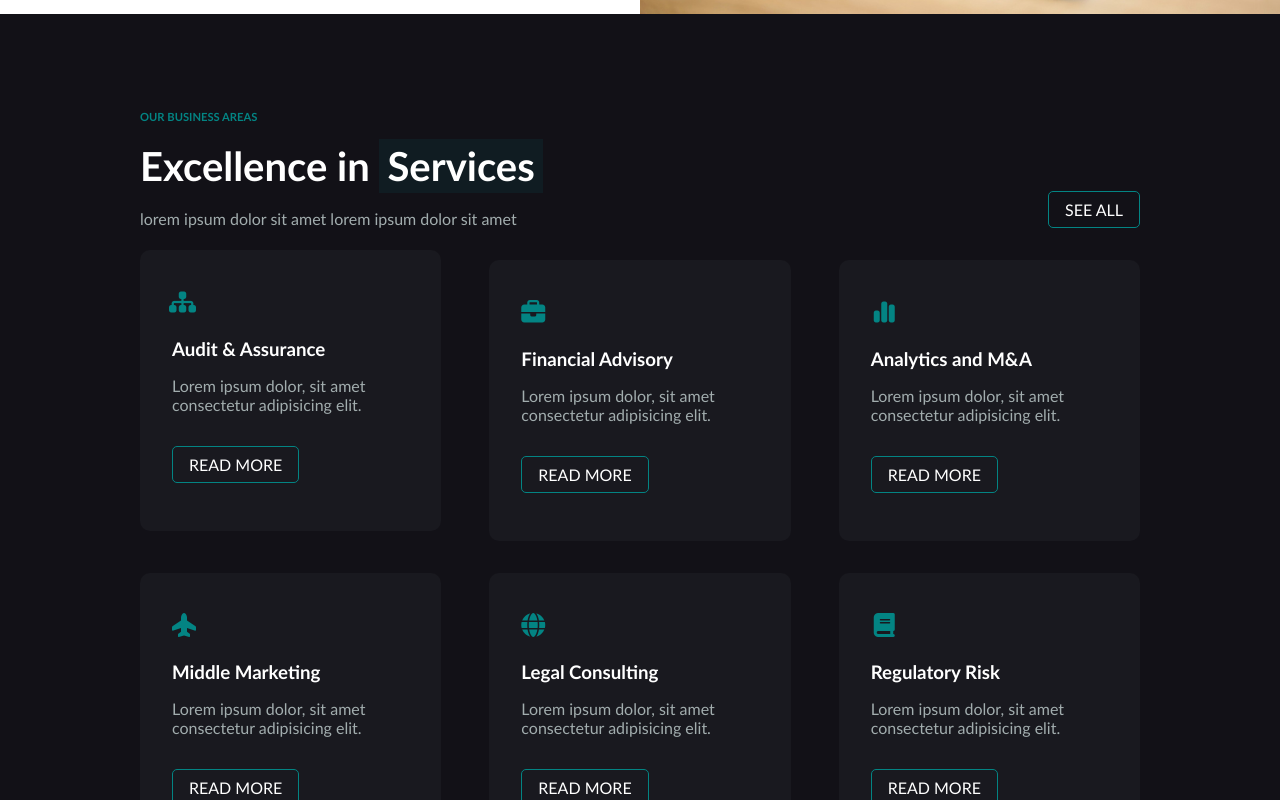
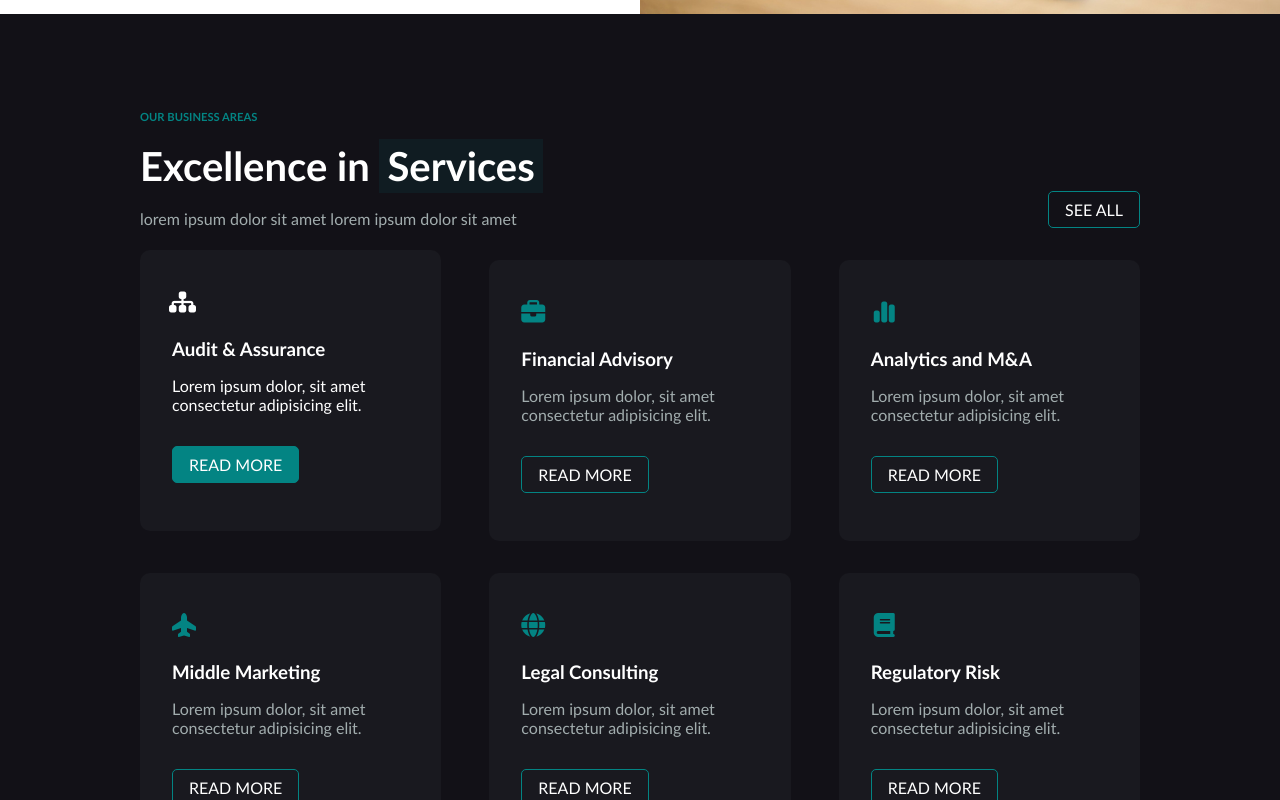
Before and after one commit to andrea-prina/proj-html-vuejs, a Vue app: page / in a window 1280 px wide. In both pictures the pointer is over the element 290 px from the left and 2144 px from the top of the page. Shown: the part 1744-2544 px from the top of the page. Built offline with nearby package versions, Linux system fonts and the light colour scheme.

Commit message:
feat(FeatureCard): Change colors to dark card on hover

```diff
--- a/src/components/elements/FeatureCard.vue
+++ b/src/components/elements/FeatureCard.vue
@@ -77,6 +77,18 @@ export default {
         color: $txtc2;
     }
 
+    &:hover {
+        .card-icon, p {
+            color: $txtc1;
+        }
+
+        .btn {
+            background-color: $brandColor;
+            border: 1px solid $brandColor;
+            color: $txtc1;
+        }
+    }
+
 }
 
 
```
